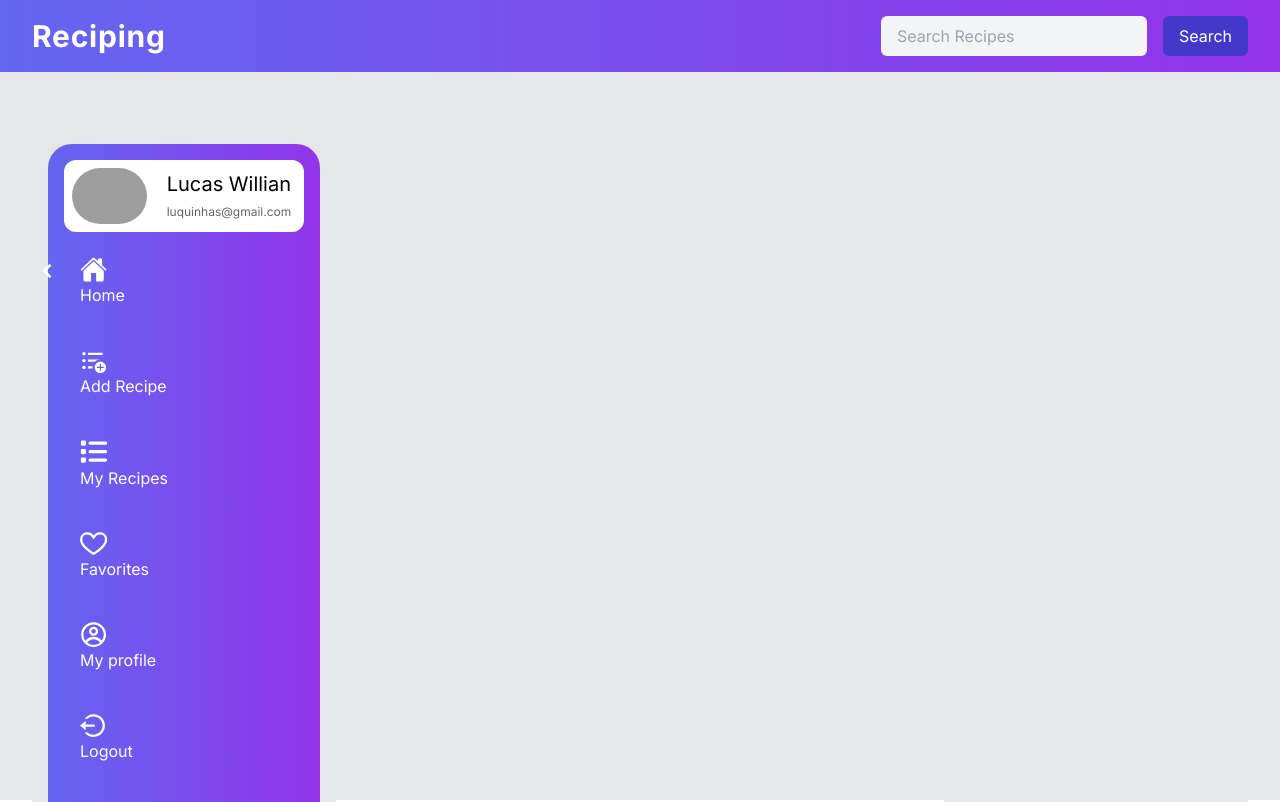
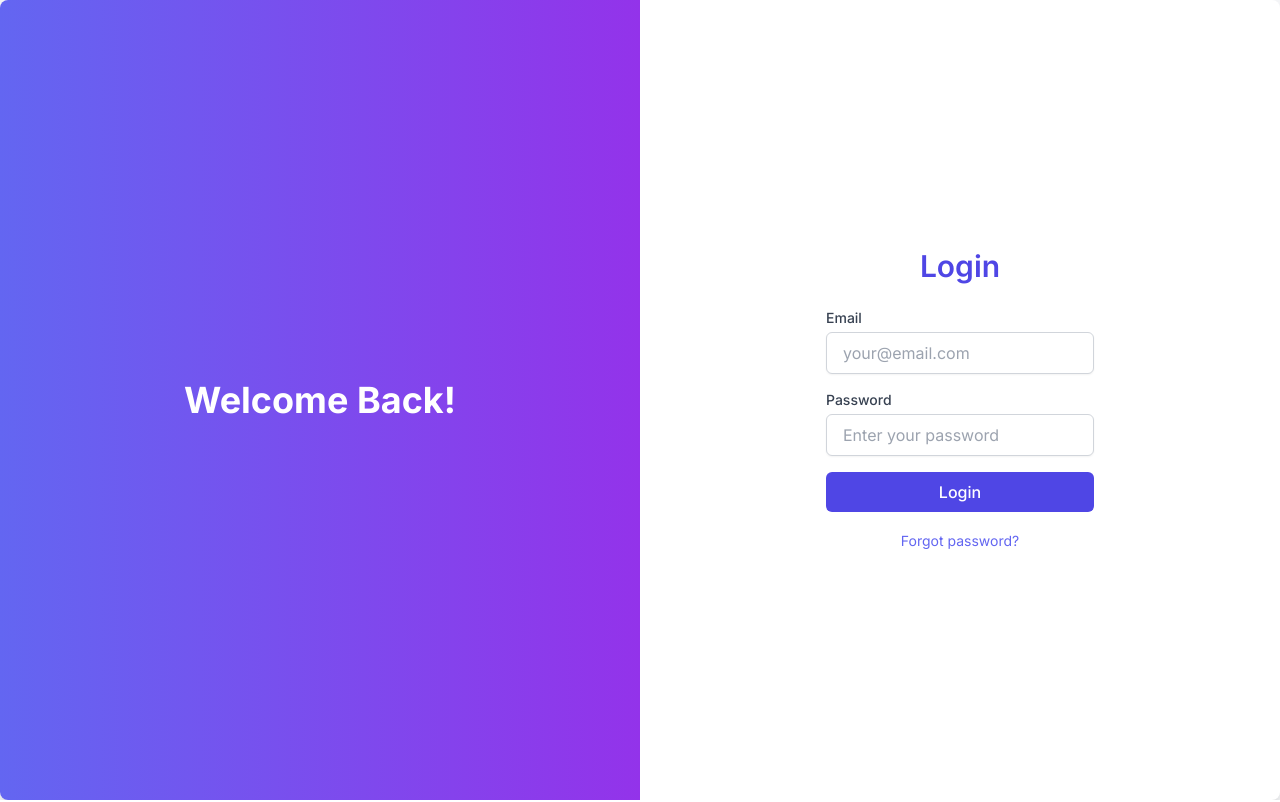
Before and after one commit to guusdias/reciping-frontend, a React (Vite) app: page / in a window 1280 px wide. Shown: the top 802 px of the page. Built offline with nearby package versions, Linux system fonts and the light colour scheme; grey boxes are pictures that could not be loaded.

Commit message:
feat: create login page

```diff
--- /dev/null
+++ b/src/contexts/AuthContext.jsx
@@ -0,0 +1,29 @@
+import React, { createContext, useState } from "react";
+
+const AuthContext = createContext({
+  isAuthenticated: false,
+  login: () => {},
+  logout: () => {},
+});
+
+const AuthProvider = ({ children }) => {
+  const [isAuthenticated, setIsAuthenticated] = useState(false);
+
+  const login = () => {
+    // Implement your login logic here (e.g., API calls, token handling)
+    setIsAuthenticated(true); // Set authenticated state after successful login
+  };
+
+  const logout = () => {
+    // Implement your logout logic here (e.g., clearing tokens, session data)
+    setIsAuthenticated(false); // Reset authenticated state after logout
+  };
+
+  return (
+    <AuthContext.Provider value={{ isAuthenticated, login, logout }}>
+      {children}
+    </AuthContext.Provider>
+  );
+};
+
+export { AuthContext, AuthProvider };
--- a/src/main.jsx
+++ b/src/main.jsx
@@ -2,6 +2,8 @@ import React from "react";
 import ReactDOM from "react-dom/client";
 import "./index.css";
 import { createBrowserRouter, RouterProvider } from "react-router-dom";
+import { AuthContext } from "./contexts/AuthContext"; // Import AuthContext
+
 import Profile from "./pages/Profile/index.jsx";
 import BasePage from "./pages/BasePage/index.jsx";
 import Feed from "./pages/Feed/index.jsx";
@@ -9,24 +11,48 @@ import AddRecipe from "./components/AddRecipe/index.jsx";
 import NotFound from "./pages/NotFound/index.jsx";
 import Favorites from "./pages/Favorites/index.jsx";
 import MyRecipes from "./pages/MyRecipes/index.jsx";
+import Login from "./pages/Login/index";
 
 const router = createBrowserRouter([
   {
     path: "/",
+    element: (
+      <AuthContext.Consumer>
+        {({ isAuthenticated }) =>
+          isAuthenticated ? (
+            <BasePage>
+              <children>
+                <Route path="/feed" element={<Feed />} />
+                <Route path="/recipes" element={<MyRecipes />} />
+                <Route path="/profile" element={<Profile />} />
+                <Route path="/addRecipe" element={<AddRecipe />} />
+                <Route path="/favorites" element={<Favorites />} />
+              </children>
+            </BasePage>
+          ) : (
+            <Login />
+          )
+        }
+      </AuthContext.Consumer>
+    ),
     errorElement: <NotFound />,
-    element: <BasePage />,
-    children: [
-      { path: "/feed", exact: true, element: <Feed /> },
-      { path: "/recipes", exact: true, element: <MyRecipes /> },
-      { path: "/profile", element: <Profile /> },
-      { path: "/addRecipe", exact: true, element: <AddRecipe /> },
-      { path: "/favorites", exact: true, element: <Favorites /> },
-    ],
+  },
+  {
+    path: "/login",
+    element: <Login />,
   },
 ]);
 
-ReactDOM.createRoot(document.getElementById("root")).render(
+const root = ReactDOM.createRoot(document.getElementById("root"));
+root.render(
   <React.StrictMode>
-    <RouterProvider router={router} />
+    <AuthContext.Provider value={{ isAuthenticated: false }}>
+      {/* Set initial authentication state (replace with actual logic) */}
+      <RouterProvider router={router} />
+    </AuthContext.Provider>
   </React.StrictMode>
 );
+
+const Route = ({ path, element }) => {
+  return <Route path={path} element={element} />;
+};
--- /dev/null
+++ b/src/pages/Login/index.jsx
@@ -0,0 +1,78 @@
+import React, { useState } from "react";
+
+const Login = () => {
+  const [email, setEmail] = useState("");
+  const [password, setPassword] = useState("");
+
+  const handleSubmit = (event) => {
+    event.preventDefault();
+    // Send login data to server (implementation needed)
+  };
+
+  return (
+    <div className="flex items-center justify-center bg-gray-100 h-screen">
+      <div className="flex w-full max-w-4l bg-white rounded-lg shadow-lg overflow-hidden h-screen">
+        <div className="hidden md:flex md:w-1/2 bg-gradient-to-r from-indigo-500 to-purple-600 items-center justify-center">
+          <div className="text-white text-4xl font-bold">Welcome Back!</div>
+        </div>
+        <div className="w-full md:w-1/2 p-8 flex items-center justify-center flex-col">
+          <h2 className="text-3xl font-semibold text-center text-indigo-600 mb-6">
+            Login
+          </h2>
+          <form onSubmit={handleSubmit} className="space-y-4">
+            <div>
+              <label
+                htmlFor="email"
+                className="block text-sm font-medium text-gray-700"
+              >
+                Email
+              </label>
+              <input
+                type="email"
+                id="email"
+                value={email}
+                onChange={(event) => setEmail(event.target.value)}
+                className="mt-1 w-full px-4 py-2 border border-gray-300 rounded-md shadow-sm focus:outline-none focus:ring-2 focus:ring-indigo-500 focus:border-indigo-500"
+                placeholder="your@email.com"
+              />
+            </div>
+            <div>
+              <label
+                htmlFor="password"
+                className="block text-sm font-medium text-gray-700"
+              >
+                Password
+              </label>
+              <input
+                type="password"
+                id="password"
+                value={password}
+                onChange={(event) => setPassword(event.target.value)}
+                className="mt-1 w-full px-4 py-2 border border-gray-300 rounded-md shadow-sm focus:outline-none focus:ring-2 focus:ring-indigo-500 focus:border-indigo-500"
+                placeholder="Enter your password"
+              />
+            </div>
+            <div className="flex items-center justify-between">
+              <button
+                type="submit"
+                className="w-full py-2 px-4 bg-indigo-600 text-white font-medium rounded-md hover:bg-indigo-700 focus:outline-none focus:ring-2 focus:ring-indigo-500"
+              >
+                Login
+              </button>
+            </div>
+            <div className="text-center mt-4">
+              <a
+                href="#"
+                className="text-sm text-indigo-500 hover:text-indigo-700"
+              >
+                Forgot password?
+              </a>
+            </div>
+          </form>
+        </div>
+      </div>
+    </div>
+  );
+};
+
+export default Login;
```
